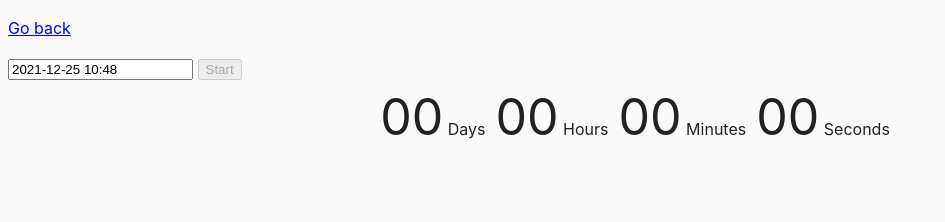
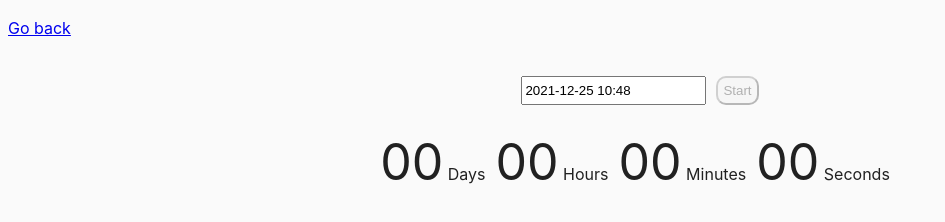
Before and after one commit to Chackorbit/goit-js-hw-09, a website built with Parcel: page src/02-timer.html in a window 1280 px wide. Shown: the whole page, without its empty margins (0-945 px from the left). Built offline with nearby package versions, Linux system fonts and the light colour scheme.

Commit message:
change-2

```diff
--- a/src/02-timer.html
+++ b/src/02-timer.html
@@ -9,8 +9,10 @@
   <body>
     <p><a href="index.html">Go back</a></p>
 
+    <div class="datetime">
     <input type="text" id="datetime-picker" />
     <button type="button" data-start>Start</button>
+    </div>
 
     <div class="timer">
       <div class="field">
--- a/src/css/common.css
+++ b/src/css/common.css
@@ -17,6 +17,23 @@ img {
   max-width: 100%;
 }
 
+button:disabled {
+  cursor: auto;
+}
+
+button {
+  margin-left: 10px;
+  padding: 5px;
+  border-radius: 10px;
+  cursor: pointer;
+}
+
+.datetime {
+  display: flex;
+  justify-content: center;
+  padding: 20px;
+}
+
 .timer {
   display: flex;
   justify-content: center;
```
